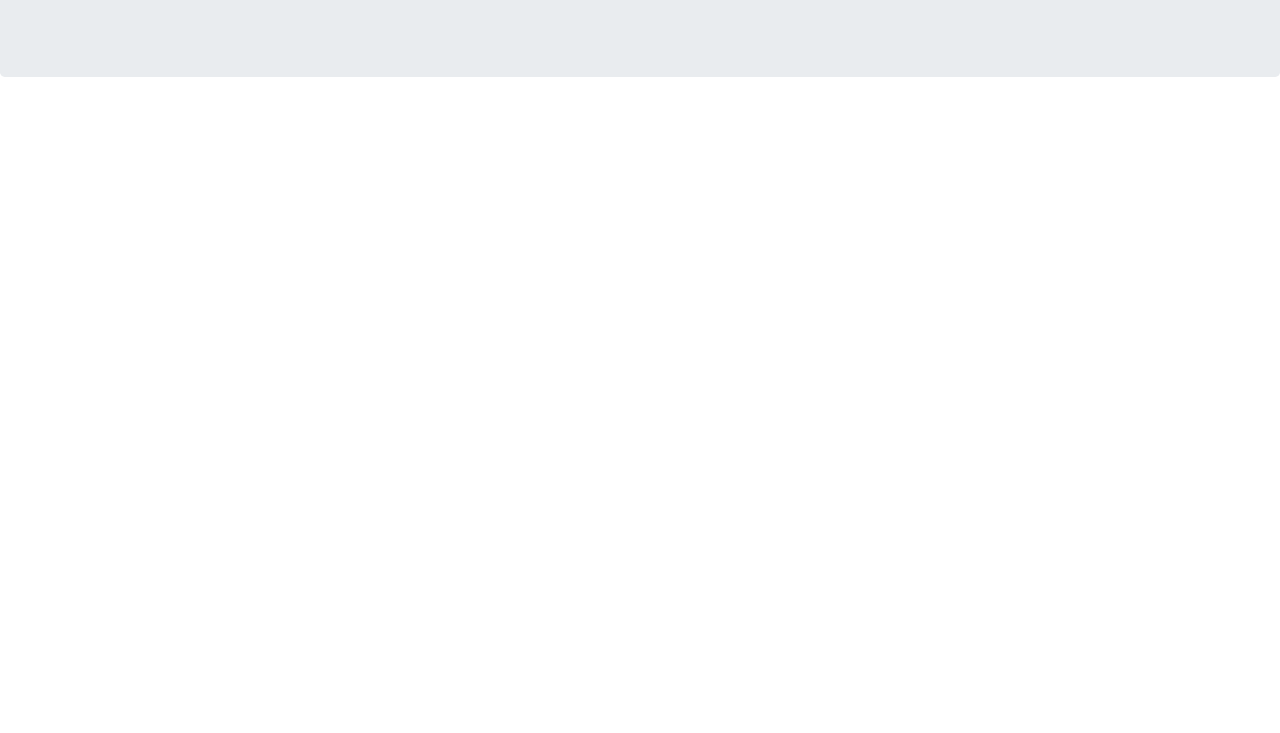
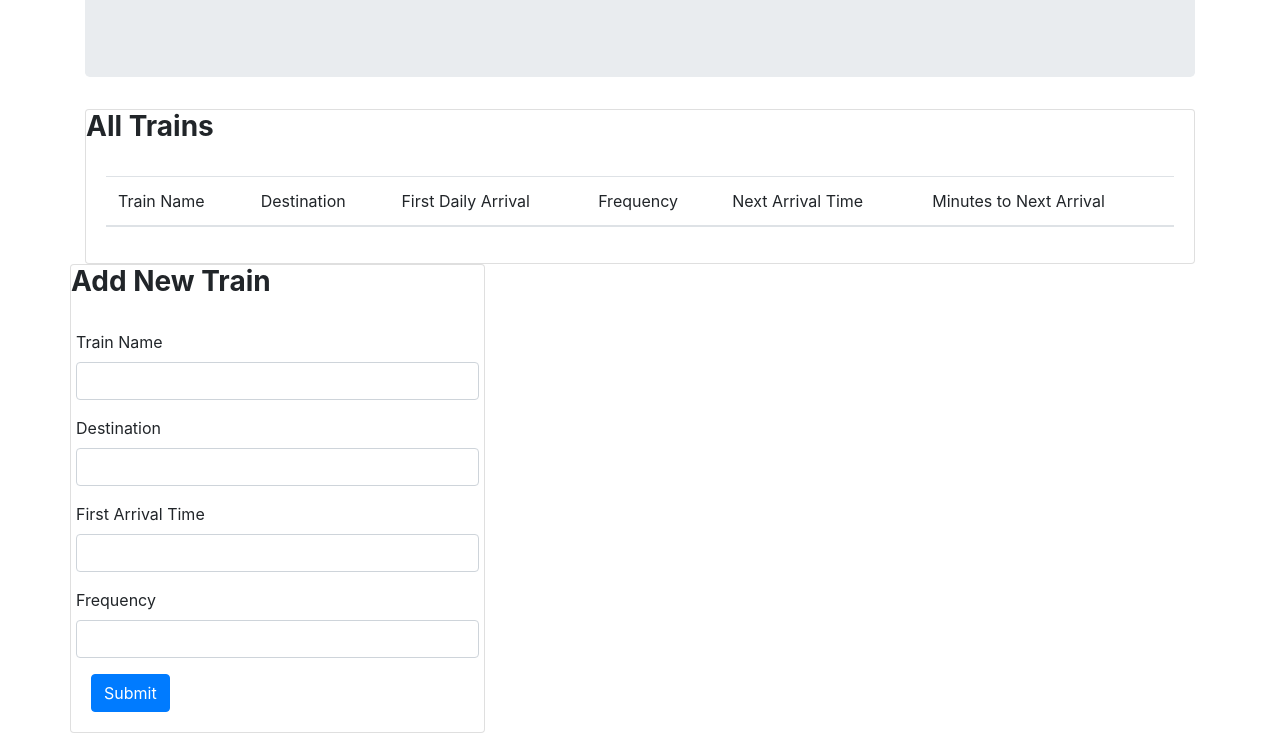
Before and after one commit to panoptic1/Train-Schedule, a plain HTML site: page index.html in a window 1280 px wide. Shown: the part 147-880 px from the top of the page. Before the commit the page ends 800 px from the top, so only its background shows below. Drawn offline with nearby package versions, Linux system fonts and the light colour scheme.

```diff
--- a/assets/javascript/logic.js
+++ b/assets/javascript/logic.js
@@ -0,0 +1,35 @@
+// Link to firebase database
+var config = {
+    apiKey: "AIzaSyCUjKVXWu5lkWCKXCmIQFz7EBN8leMOFas",
+    authDomain: "train-schedule-5985f.firebaseapp.com",
+    databaseURL: "https://train-schedule-5985f.firebaseio.com",
+    projectId: "train-schedule-5985f",
+    storageBucket: "",
+    messagingSenderId: "942549111455"
+};
+
+firebase.initializeApp(config);
+
+//Function for adding new trains with button
+$("#add-train-btn").on("click", function(event) {
+    event.preventDefault();
+
+    //Grab user input
+    var nameTrain = $("#train-name-input").val().trim();
+    var destination = $("#destination-input").val().trim();
+    var firstArrival = $("#first-arrival-input").val().trim();
+    var frequency = $("#frequency-input").val().trim();
+
+    console.log(nameTrain);
+    //Create an object to store input data
+    var newTrain = {
+        name: nameTrain,
+        destination: destination,
+        first: firstArrival,
+        frequency: frequency,
+    };
+
+    console.log(newTrain);
+});
+
+//Create an object to store train input data
--- a/index.html
+++ b/index.html
@@ -11,25 +11,84 @@
 </head>
 
 <body>
-<div class="jumbotron">
+
+<div class="container">
+    <div class="jumbotron">
       <h1>Panoptic Transit Schedule</h1>
       <p>The place with the most up-to-date train schedule.</p>
+    </div>
+
+    <div class="row">
+
+      <div class="col-lg-12">
+
+        <!-- Current Employees-->
+        <div class="card card-primary">
+          <div class="card-heading">
+            <h3 class="card-title"><strong>All Trains</strong></h3>
+          </div>
+          <div class="card-body">
+            <table class="table table-hover" id='train-table'>
+              <thead>
+                <tr>
+                  <th>Train Name</th>
+                  <th>Destination</th>
+                  <th>First Daily Arrival</th>
+                  <th>Frequency</th>
+                  <th>Next Arrival Time</th>
+                  <th>Minutes to Next Arrival</th>
+                </tr>
+              </thead>
+              <tbody>
+              </tbody>
+            </table>
+          </div>
+        </div>
+      </div>
+
+      <!-- Add Train  -->
+      <div class="card card-primary">
+        <div class="card-heading">
+          <h3 class="card-title"><strong>Add New Train</strong></h3>
+        </div>
+        <div class="card-body">
+
+          <!-- Entry Form -->
+          <form>
+            <div class="form-group row">
+              <label for="train-name-input">Train Name</label>
+              <input class="form-control" id="train-name-input" type="text">
+            </div>
+            <div class="form-group row">
+              <label for="destination-input">Destination</label>
+              <input class="form-control" id="destination-input" type="text">
+            </div>
+            <div class="form-group row">
+              <label for="first-arrival-input">First Arrival Time</label>
+              <input class="form-control" id="first-arrival-input" type="text">
+            </div>
+            <div class="form-group row">
+              <label for="frequency-input">Frequency</label>
+              <input class="form-control" id="frequency-input" type="text">
+            </div>
+            <button class="btn btn-primary" id="add-train-btn" type="submit">Submit</button>
+          </form>
+
+        </div>
+
+      </div>
+
+    </div>
+
   </div>
 
+</div>
+</div>
+
+
   <script src="https://www.gstatic.com/firebasejs/4.13.0/firebase.js"></script>
-    <script>
-    // Initialize Firebase
-    var config = {
-        apiKey: "AIzaSyCUjKVXWu5lkWCKXCmIQFz7EBN8leMOFas",
-        authDomain: "train-schedule-5985f.firebaseapp.com",
-        databaseURL: "https://train-schedule-5985f.firebaseio.com",
-        projectId: "train-schedule-5985f",
-        storageBucket: "",
-        messagingSenderId: "942549111455"
-    };
-    firebase.initializeApp(config);
-    </script>
   <script src="http://code.jquery.com/jquery-3.3.1.min.js" integrity="sha256-FgpCb/KJQlLNfOu91ta32o/NMZxltwRo8QtmkMRdAu8=" crossorigin="anonymous"></script>
+  <script src="assets/javascript/logic.js"></script>
   <script src="https://cdnjs.cloudflare.com/ajax/libs/popper.js/1.12.9/umd/popper.min.js" integrity="sha384-ApNbgh9B+Y1QKtv3Rn7W3mgPxhU9K/ScQsAP7hUibX39j7fakFPskvXusvfa0b4Q" crossorigin="anonymous"></script>
   <script src="https://maxcdn.bootstrapcdn.com/bootstrap/4.0.0/js/bootstrap.min.js" integrity="sha384-JZR6Spejh4U02d8jOt6vLEHfe/JQGiRRSQQxSfFWpi1MquVdAyjUar5+76PVCmYl" crossorigin="anonymous"></script>
 </body>
```
